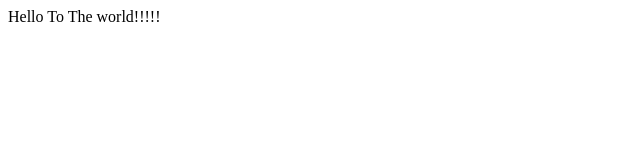
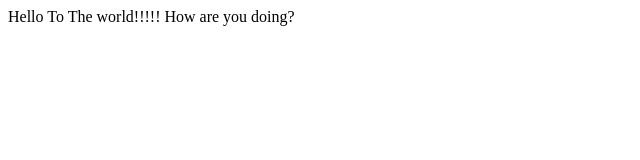
Before and after one commit to Max17Alpha/Carrot, a plain HTML site: page index.html in a window 1280 px wide. Shown: the whole page, without its empty margins (0-640 px from the left). Drawn offline with Linux system fonts and the light colour scheme.

Commit message:
Updated index

```diff
--- a/index.html
+++ b/index.html
@@ -8,5 +8,6 @@
 </head>
 <body>
     Hello To The world!!!!!
+    How are you doing?
 </body>
 </html>
```
